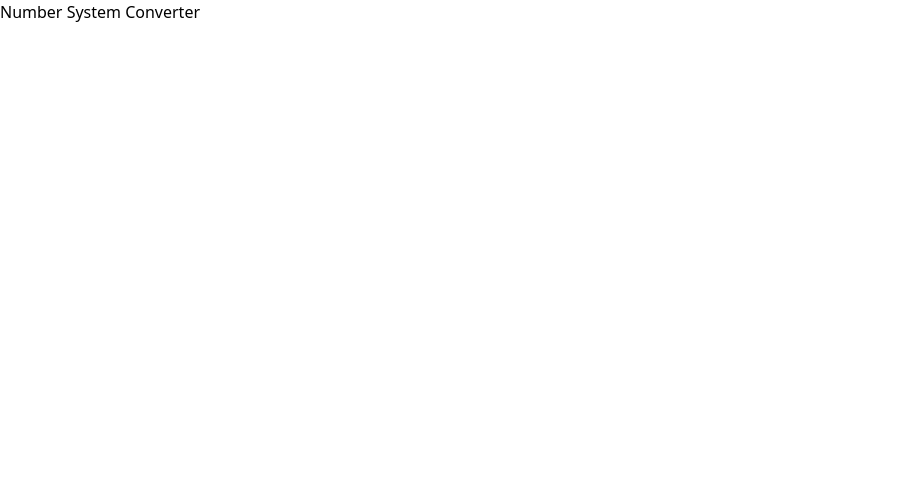
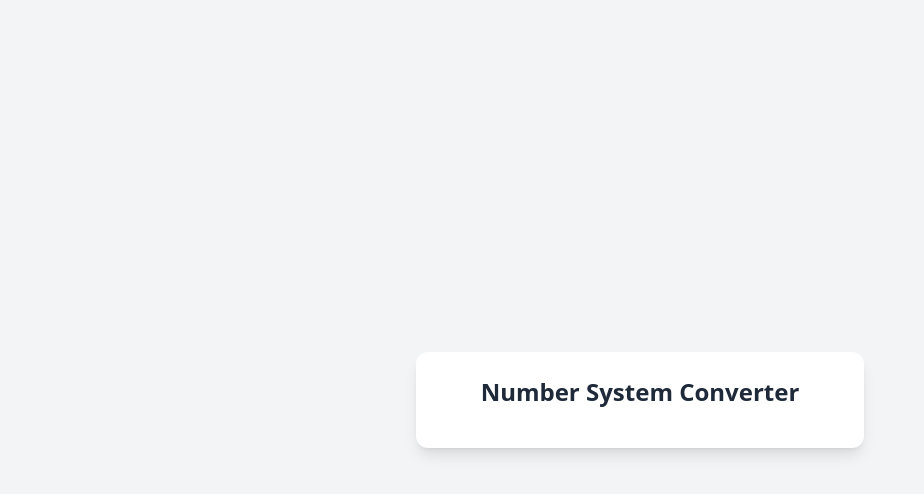
Before and after one commit to khushikumarigupta14/number-conversion-system, a React (Vite) app: page / in a window 1280 px wide. Shown: the top 494 px of the page, without its empty margins (0-924 px from the left). Built offline with nearby package versions, Linux system fonts and the light colour scheme.

Commit message:
refactor: enhance Converter component layout and styling

```diff
--- a/src/Convertor.jsx
+++ b/src/Convertor.jsx
@@ -1,13 +1,21 @@
-import React, { useState, useCallback, useEffect } from "react";
+// import React, { useState, useCallback, useEffect } from "react";
 
 const Converter = () => {
-  const [inputValue, setInputValue] = useState("");
-  const [fromBase, setFromBase] = useState("decimal");
-  const [toBase, setToBase] = useState("binary");
-  const [result, setResult] = useState("");
-  const [error, setError] = useState("");
+  //   const [inputValue, setInputValue] = useState("");
+  //   const [fromBase, setFromBase] = useState("decimal");
+  //   const [toBase, setToBase] = useState("binary");
+  //   const [result, setResult] = useState("");
+  //   const [error, setError] = useState("");
 
-  return <div>Number System Converter</div>;
+  return (
+    <div className="flex flex-col items-center justify-center min-h-screen bg-gray-100 p-6">
+      <div className="bg-white shadow-lg rounded-xl p-6 w-full max-w-md">
+        <h1 className="text-2xl font-bold text-gray-800 text-center mb-4">
+          Number System Converter
+        </h1>
+      </div>
+    </div>
+  );
 };
 
 export default Converter;
```
